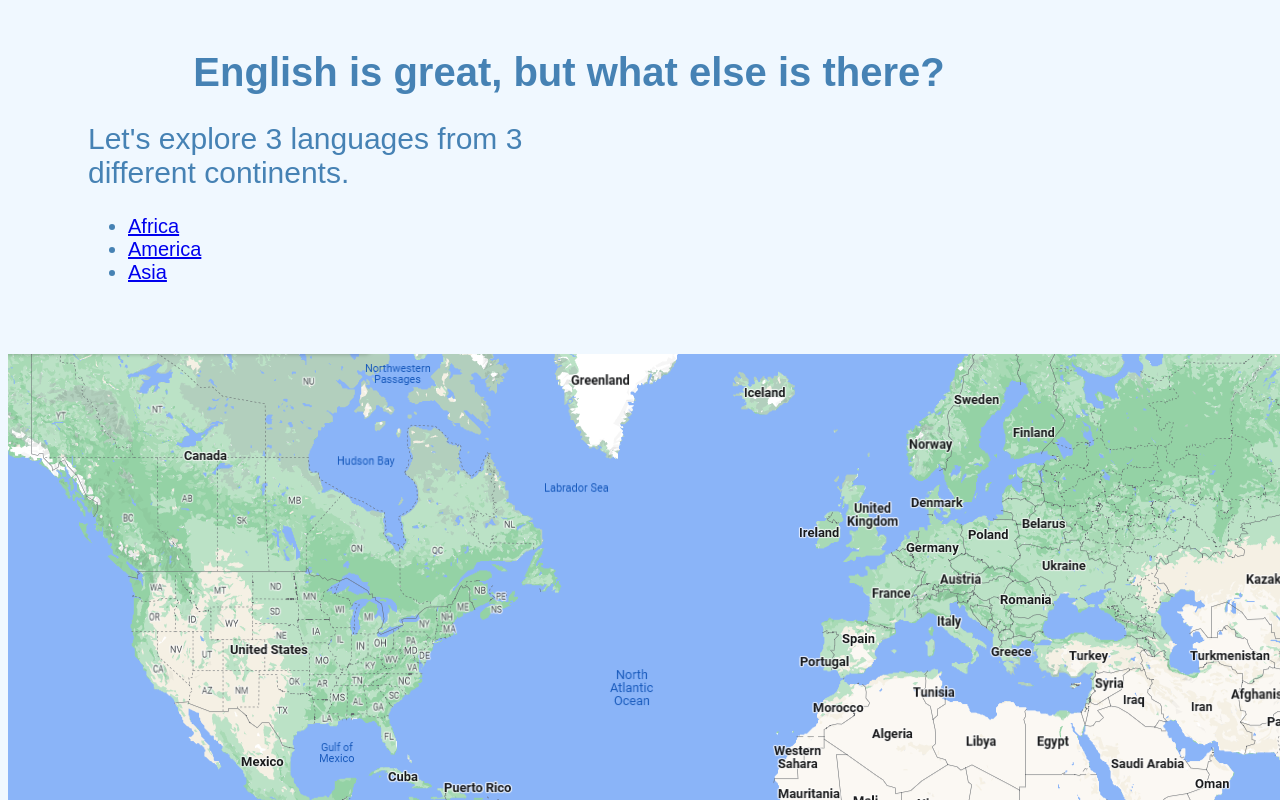
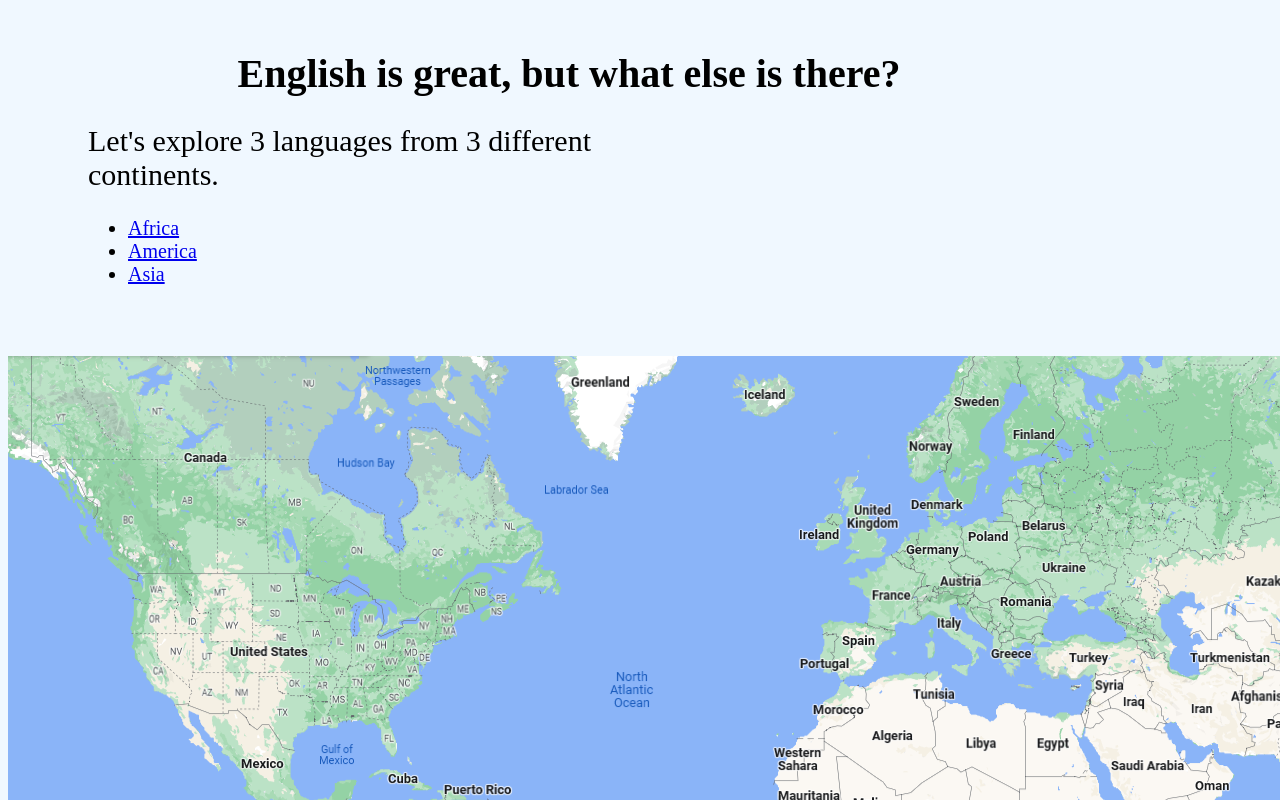
Before and after one commit to KC-LC101-June-22/js-assignment-4-html-me-something-spraded, a website: page index.html in a window 1280 px wide. Shown: the top 800 px of the page. Drawn offline with Linux system fonts and the light colour scheme.

Commit message:
style change

```diff
--- a/styles.css
+++ b/styles.css
@@ -1,8 +1,7 @@
 /* Write your CSS here! */
 body {
     background-color: aliceblue;
-    color: steelblue;
-    font-family: sans-serif;
+    color: steelgitblue;
     margin-top: 50px;
     margin-bottom: 50px;
     margin-right: 150px;
```
